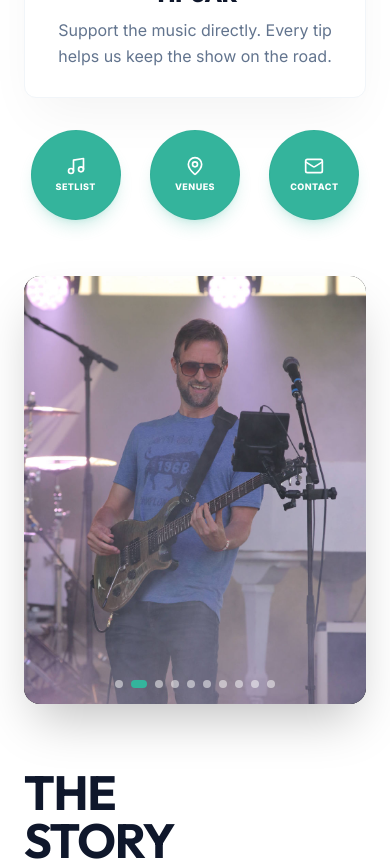
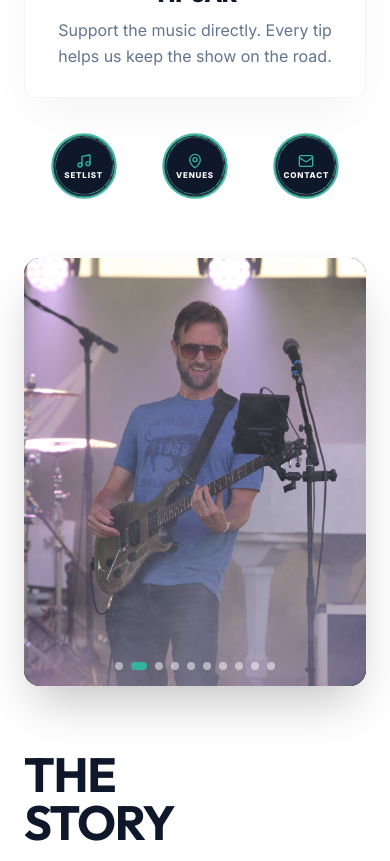
Before and after one commit to lukequeenband/homepage, a React (Vite) app: page / in a window 390 px wide. Shown: the part 1420-2281 px from the top of the page. Built offline with nearby package versions, Linux system fonts and the light colour scheme; a web font is replaced by a local one.

Commit message:
Add files via upload
Mobile Quick Link buttons and desktop/tablet song search callout improvements

```diff
--- a/src/components/FeatureCards.tsx
+++ b/src/components/FeatureCards.tsx
@@ -77,22 +77,58 @@ export default function FeatureCards() {
           </span>
         </div>
         <div className="shrink-0 flex items-center gap-1 text-[#1fa78f] font-semibold text-sm md:text-base hover:text-[#178e7a] transition-colors">
-          <span>Search our {SONG_LIST?.length || 166}-song set list</span>
+          <span>Search our full set list</span>
           <span className="text-lg transition-transform duration-200 group-hover:translate-x-1">&rarr;</span>
         </div>
       </motion.a>
 
-      {/* Mobile Only Quick Links Row */}
-      <div className="grid grid-cols-3 gap-4 mt-8 md:hidden w-full max-w-sm mx-auto">
+      <div className="grid grid-cols-3 gap-6 mt-8 md:hidden w-full max-w-sm mx-auto px-4">
         {/* Setlist Link */}
         <motion.a
           href="#songs"
           whileHover={{ scale: 1.05 }}
           whileTap={{ scale: 0.95 }}
-          className="group aspect-square rounded-full w-full max-w-[90px] mx-auto flex flex-col items-center justify-center bg-[#34B49C] hover:bg-[#2da18b] text-white shadow-lg shadow-[#34B49C]/20 transition-all border border-[#2da18b]/20 text-center"
+          className="flex flex-col items-center justify-center group text-center"
         >
-          <Music className="w-5 h-5 mb-1 text-white transition-transform duration-300 group-hover:scale-125" />
-          <span className="text-[9px] font-black tracking-wider text-white uppercase">SETLIST</span>
+          <div className="relative w-18 h-18 flex items-center justify-center">
+            <svg className="absolute inset-0 w-full h-full text-[#34B49C] fill-none" viewBox="0 0 100 100">
+              {/* Outer sketchy ring */}
+              <circle
+                cx="50"
+                cy="50"
+                r="44"
+                stroke="currentColor"
+                strokeWidth="3"
+                strokeLinecap="round"
+                fill="#0f172a"
+                className="opacity-90"
+              />
+              {/* Inner accent sketchy ring */}
+              <circle
+                cx="51"
+                cy="49"
+                r="40"
+                stroke="currentColor"
+                strokeWidth="1.5"
+                strokeLinecap="round"
+                strokeDasharray="15 6 10 4 20 8"
+                className="opacity-70"
+              />
+              {/* Handdrawn imperfect touch ring */}
+              <path
+                d="M 50,11 A 39,39 0 1,1 49.9,11"
+                stroke="currentColor"
+                strokeWidth="1"
+                strokeLinecap="round"
+                strokeDasharray="30 15 10 10"
+                className="opacity-50"
+              />
+            </svg>
+            <div className="relative z-10 flex flex-col items-center justify-center bg-slate-900 group-hover:bg-[#34B49C]/15 rounded-full w-14 h-14 transition-colors">
+              <Music className="w-4 h-4 text-[#34B49C] mb-0.5" />
+              <span className="text-[8px] font-black tracking-widest text-white uppercase leading-none">SETLIST</span>
+            </div>
+          </div>
         </motion.a>
 
         {/* Venues Link */}
@@ -100,10 +136,47 @@ export default function FeatureCards() {
           href="#venues"
           whileHover={{ scale: 1.05 }}
           whileTap={{ scale: 0.95 }}
-          className="group aspect-square rounded-full w-full max-w-[90px] mx-auto flex flex-col items-center justify-center bg-[#34B49C] hover:bg-[#2da18b] text-white shadow-lg shadow-[#34B49C]/20 transition-all border border-[#2da18b]/20 text-center"
+          className="flex flex-col items-center justify-center group text-center"
         >
-          <MapPin className="w-5 h-5 mb-1 text-white transition-transform duration-300 group-hover:scale-125" />
-          <span className="text-[9px] font-black tracking-wider text-white uppercase">VENUES</span>
+          <div className="relative w-18 h-18 flex items-center justify-center">
+            <svg className="absolute inset-0 w-full h-full text-[#34B49C] fill-none" viewBox="0 0 100 100">
+              {/* Outer sketchy ring */}
+              <circle
+                cx="50"
+                cy="50"
+                r="44"
+                stroke="currentColor"
+                strokeWidth="3"
+                strokeLinecap="round"
+                fill="#0f172a"
+                className="opacity-90"
+              />
+              {/* Inner accent sketchy ring */}
+              <circle
+                cx="51"
+                cy="49"
+                r="40"
+                stroke="currentColor"
+                strokeWidth="1.5"
+                strokeLinecap="round"
+                strokeDasharray="15 6 10 4 20 8"
+                className="opacity-70"
+              />
+              {/* Handdrawn imperfect touch ring */}
+              <path
+                d="M 50,11 A 39,39 0 1,1 49.9,11"
+                stroke="currentColor"
+                strokeWidth="1"
+                strokeLinecap="round"
+                strokeDasharray="30 15 10 10"
+                className="opacity-50"
+              />
+            </svg>
+            <div className="relative z-10 flex flex-col items-center justify-center bg-slate-900 group-hover:bg-[#34B49C]/15 rounded-full w-14 h-14 transition-colors">
+              <MapPin className="w-4 h-4 text-[#34B49C] mb-0.5" />
+              <span className="text-[8px] font-black tracking-widest text-white uppercase leading-none">VENUES</span>
+            </div>
+          </div>
         </motion.a>
 
         {/* Contact Link */}
@@ -111,10 +184,47 @@ export default function FeatureCards() {
           href="#contact"
           whileHover={{ scale: 1.05 }}
           whileTap={{ scale: 0.95 }}
-          className="group aspect-square rounded-full w-full max-w-[90px] mx-auto flex flex-col items-center justify-center bg-[#34B49C] hover:bg-[#2da18b] text-white shadow-lg shadow-[#34B49C]/20 transition-all border border-[#2da18b]/20 text-center"
+          className="flex flex-col items-center justify-center group text-center"
         >
-          <Mail className="w-5 h-5 mb-1 text-white transition-transform duration-300 group-hover:scale-125" />
-          <span className="text-[9px] font-black tracking-wider text-white uppercase">CONTACT</span>
+          <div className="relative w-18 h-18 flex items-center justify-center">
+            <svg className="absolute inset-0 w-full h-full text-[#34B49C] fill-none" viewBox="0 0 100 100">
+              {/* Outer sketchy ring */}
+              <circle
+                cx="50"
+                cy="50"
+                r="44"
+                stroke="currentColor"
+                strokeWidth="3"
+                strokeLinecap="round"
+                fill="#0f172a"
+                className="opacity-90"
+              />
+              {/* Inner accent sketchy ring */}
+              <circle
+                cx="51"
+                cy="49"
+                r="40"
+                stroke="currentColor"
+                strokeWidth="1.5"
+                strokeLinecap="round"
+                strokeDasharray="15 6 10 4 20 8"
+                className="opacity-70"
+              />
+              {/* Handdrawn imperfect touch ring */}
+              <path
+                d="M 50,11 A 39,39 0 1,1 49.9,11"
+                stroke="currentColor"
+                strokeWidth="1"
+                strokeLinecap="round"
+                strokeDasharray="30 15 10 10"
+                className="opacity-50"
+              />
+            </svg>
+            <div className="relative z-10 flex flex-col items-center justify-center bg-slate-900 group-hover:bg-[#34B49C]/15 rounded-full w-14 h-14 transition-colors">
+              <Mail className="w-4 h-4 text-[#34B49C] mb-0.5" />
+              <span className="text-[8px] font-black tracking-widest text-white uppercase leading-none">CONTACT</span>
+            </div>
+          </div>
         </motion.a>
       </div>
     </div>
--- a/src/components/TrustedBy.tsx
+++ b/src/components/TrustedBy.tsx
@@ -272,8 +272,8 @@ export default function TrustedBy() {
               <div
                 key={cat.id}
                 className={cn(
-                  "rounded-2xl border transition-all duration-300 overflow-hidden bg-slate-950/40 border-slate-800/80 text-white",
-                  isSelected && "border-primary bg-slate-950 shadow-[0_10px_30px_rgba(var(--color-primary),0.15)]"
+                  "rounded-2xl border transition-all duration-300 overflow-hidden bg-slate-900 border-slate-800/80 text-white",
+                  isSelected && "border-primary bg-slate-900 shadow-[0_10px_30px_rgba(var(--color-primary),0.15)]"
                 )}
               >
                 <button
@@ -316,7 +316,7 @@ export default function TrustedBy() {
                       transition={{ duration: 0.25, ease: "easeInOut" }}
                       className="overflow-hidden"
                     >
-                      <div className="px-5 pb-6 pt-2 border-t border-slate-900/60 bg-slate-950/70">
+                      <div className="px-5 pb-6 pt-2 border-t border-slate-900/60 bg-slate-900">
                         <div className="grid grid-cols-1 gap-2">
                           {cat.items.map((venue, idx) => (
                             <motion.div
@@ -355,8 +355,8 @@ export default function TrustedBy() {
                 className={cn(
                   "flex flex-col items-center justify-center p-4 rounded-xl border transition-all text-center group cursor-pointer relative overflow-hidden",
                   isSelected
-                    ? "bg-slate-950 border-primary text-white scale-105 shadow-[0_10px_25px_rgba(var(--color-primary),0.12)]"
-                    : "bg-slate-950/40 border-slate-800/80 text-slate-400 hover:border-slate-700 hover:text-white"
+                    ? "bg-slate-900 border-primary text-white scale-105 shadow-[0_10px_25px_rgba(var(--color-primary),0.12)]"
+                    : "bg-slate-900 border-slate-800/80 text-slate-400 hover:border-slate-700 hover:text-white"
                 )}
               >
                 {/* Active Indicator Bar */}
@@ -374,7 +374,7 @@ export default function TrustedBy() {
                 <span className="font-semibold text-xs md:text-sm tracking-tight leading-tight mb-1">
                   {cat.id === "festivals" ? "Festivals" : cat.id === "corporate" ? "Miscellaneous" : cat.id === "country-clubs" ? "Country Clubs" : cat.id === "restaurants" ? "Dining" : "Senior Living"}
                 </span>
-                <span className="text-[10px] font-mono text-slate-500 bg-slate-950 px-2 py-0.5 rounded-full">
+                <span className="text-[10px] font-mono text-slate-500 bg-slate-900 px-2 py-0.5 rounded-full">
                   {cat.items.length}
                 </span>
               </button>
```
